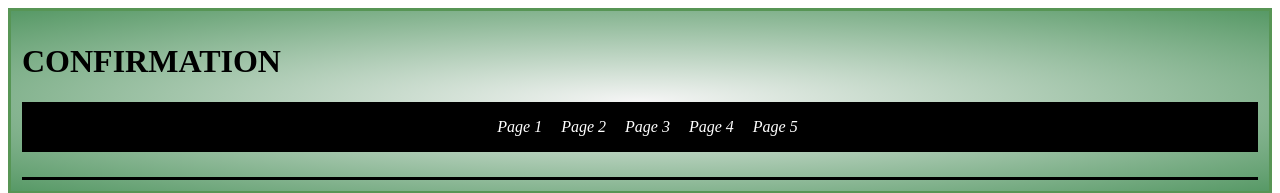
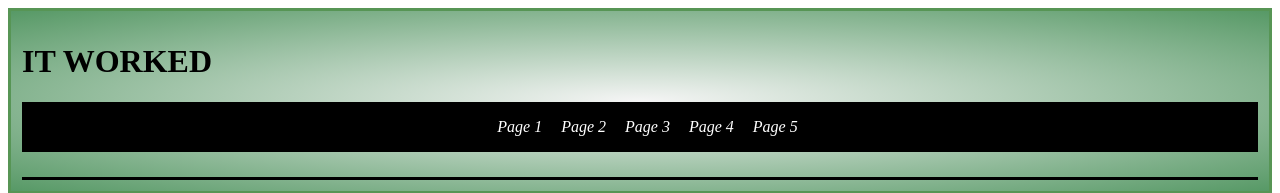
Before and after one commit to WSU-kduncan/f23cicd-mkieselhorst, a plain HTML site: page website/index.html in a window 1280 px wide. Shown: the top 193 px of the page. Drawn offline with Linux system fonts and the light colour scheme.

Commit message:
Update index.html
testing

```diff
--- a/website/index.html
+++ b/website/index.html
@@ -12,7 +12,7 @@
     <div>
     <header>
         <h1>
-            <span>CONFIRMATION</span>
+            <span>IT WORKED</span>
         </h1>
         <nav>
             <ul>
```
